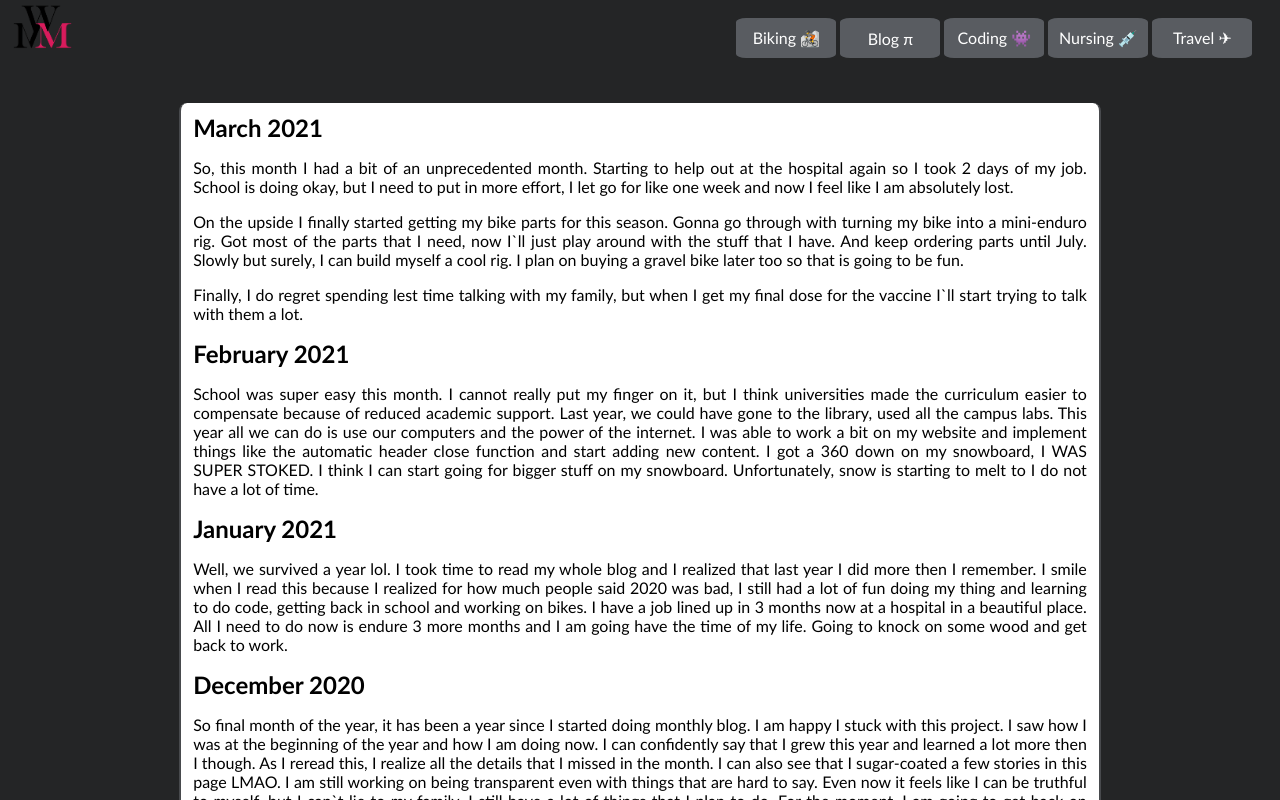
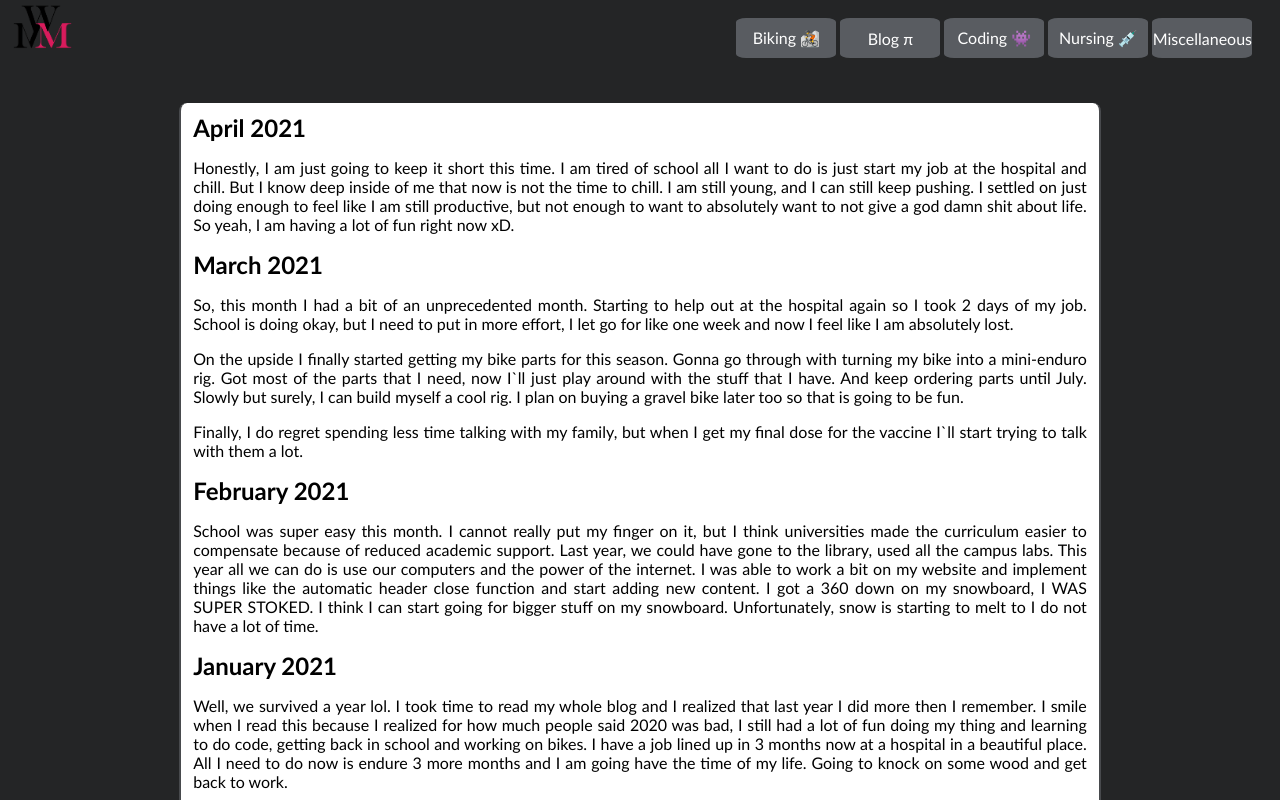
Before and after one commit to MickaelMedia/MickaelMedia, a React (Create React App) app: page /BlogMonth in a window 1280 px wide. Shown: the top 800 px of the page. Built offline with nearby package versions, Linux system fonts and the light colour scheme; the HTML template or start-up script is replaced by a standard one.

Commit message:
added april blog

```diff
--- a/src/App.js
+++ b/src/App.js
@@ -46,7 +46,7 @@ function App() {
                   <Dropdown first="Articles" firstLink="/NursingArticles" second="Nursing 101" secondLink="/Nursing101" third="Vulgarisation" thirdLink="/NursingVulg"></Dropdown>
                 </Navitem>
 
-                <Navitem icon="Travel ✈">
+                <Navitem icon="Miscellaneous">
                   <Dropdown first="Cities" firstLink="/TravelCities" second="Things To Do" secondLink="/TravelTrips"></Dropdown>
                 </Navitem>
               </div>
--- a/src/Section/About_Me.js
+++ b/src/Section/About_Me.js
@@ -13,6 +13,7 @@ function AboutMe() {
             </article>
             <article>
                 <h2>Dev Notes</h2>
+                <p>2021-05-17: Added April to my Blog, took a small hiatus but I am back bby.</p>
                 <p>2021-04-19: Added Race for WIldside, and also some comments in my codes to help understand it.</p>
                 <p>2021-03-14: Changed the background on Bike/General because instagram moved the url around (dick move instagram).Adding some content on the coding part of the website, gonna start nursing part at the end of this month</p>
                 <p>2021-03-09: I took out the new bike thing.</p>
--- a/src/Section/Blog/Blog.js
+++ b/src/Section/Blog/Blog.js
@@ -7,10 +7,12 @@ function Blog() {
         <div>
             <div className="blog">
                 <article>
+                    <h2>April 2021</h2>
+                    <p>Honestly, I am just going to keep it short this time. I am tired of school all I want to do is just start my job at the hospital and chill. But I know deep inside of me that now is not the time to chill. I am still young, and I can still keep pushing. I settled on just doing enough to feel like I am still productive, but not enough to want to absolutely want to not give a god damn shit about life.  So yeah, I am having a lot of fun right now xD.</p>
                     <h2>March 2021</h2>
                     <p>So, this month I had a bit of an unprecedented month. Starting to help out at the hospital again so I took 2 days of my job. School is doing okay, but I need to put in more effort, I let go for like one week and now I feel like I am absolutely lost.</p>
                     <p>On the upside I finally started getting my bike parts for this season. Gonna go through with turning my bike into a mini-enduro rig. Got most of the parts that I need, now I`ll just play around with the stuff that I have. And keep ordering parts until July. Slowly but surely, I can build myself a cool rig. I plan on buying a gravel bike later too so that is going to be fun.</p>
-                    <p>Finally, I do regret spending lest time talking with my family, but when I get my final dose for the vaccine I`ll start trying to talk with them a lot. </p>
+                    <p>Finally, I do regret spending less time talking with my family, but when I get my final dose for the vaccine I`ll start trying to talk with them a lot. </p>
                     <h2>February 2021</h2>
                     <p>School was super easy this month. I cannot really put my finger on it, but I think universities made the curriculum easier to compensate because of reduced academic support. Last year, we could have gone to the library, used all the campus labs. This year all we can do is use our computers and the power of the internet. I was able to work a bit on my website and implement things like the automatic header close function and start adding new content. I got a 360 down on my snowboard, I WAS SUPER STOKED. I think I can start going for bigger stuff on my snowboard. Unfortunately, snow is starting to melt to I do not have a lot of time. </p>
                     <h2>January 2021</h2>
--- a/src/Section/Travel/ToDo/ToDo.js
+++ b/src/Section/Travel/ToDo/ToDo.js
@@ -13,7 +13,7 @@ function ToDo() {
                     <Item backgroundImg="https://blog.klaxoon.com/wp-content/uploads/2020/06/template-vignette-TO-DO-LIST-1200x900.png" />
                         <h2 className="meh">New Stuff</h2>
                         <div className="new">
-                            <Card image={Trail1} description="If you got time to bike In Oka Click Here" link="/TravelTrips/Oka" title="What to do In Oka"/>
+                            <Card image={Trail1} description="If you got time to bike In Oka Click Here" link="/TravelTrips/Oka" title="Biking In Oka"/>
                         </div>
                 </Route>
 
```
Also changed, not shown: 1 other file (tests, documents, lock files or other folders).
